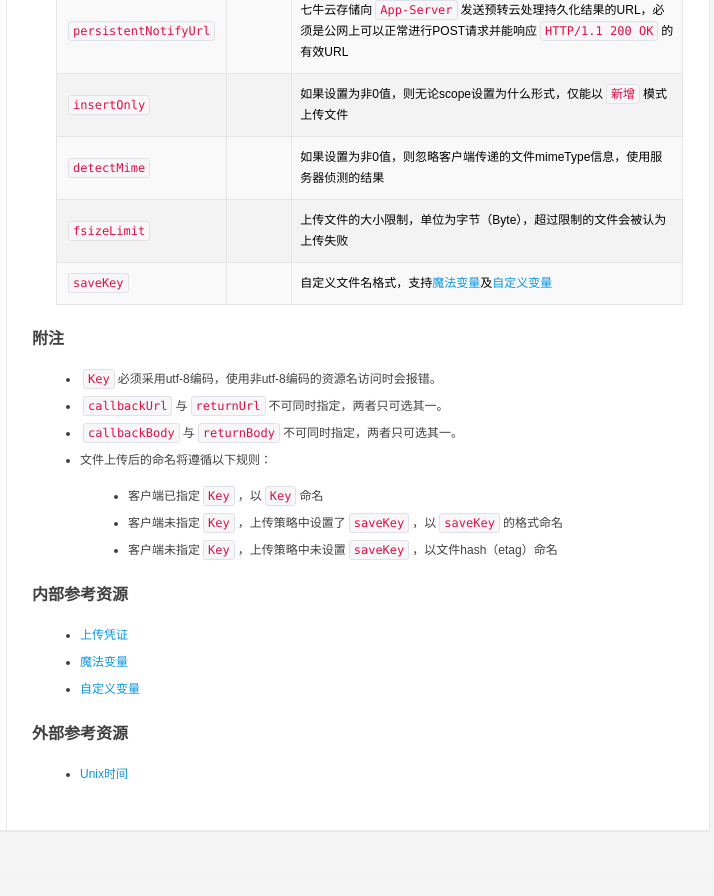
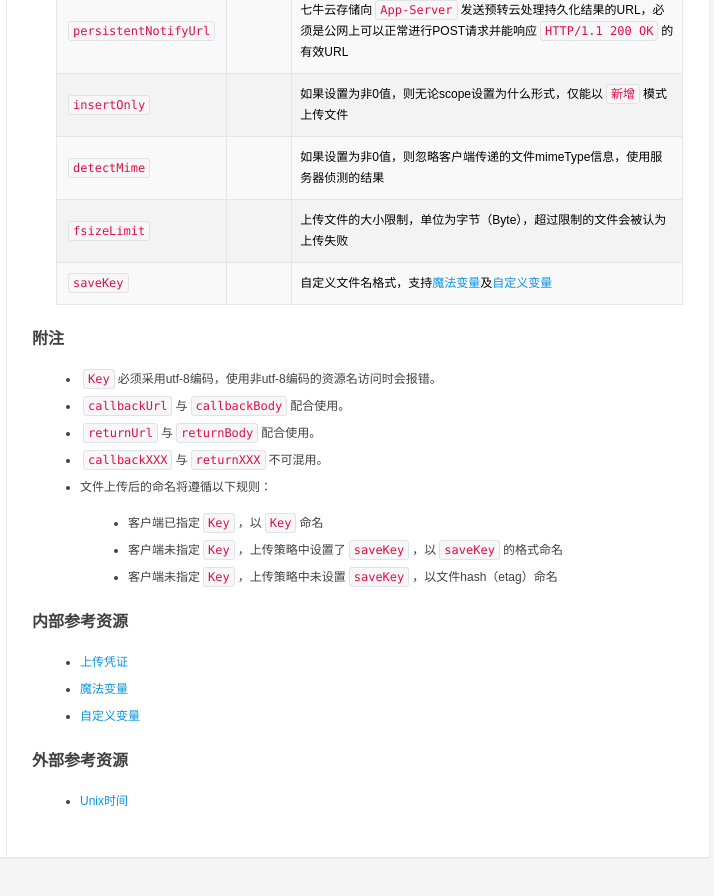
Before and after one commit to qiniu/developer.qiniu.com, a Jekyll site: the page built from docs/v6/api/reference/security/put-policy.md, in a window 1280 px wide and 900 px high, scrolled down 1502 px. Shown: the top 896 px of the window, without its empty margins (411-1125 px from the left). Built offline with Jekyll 4.4.1, drawn with Linux system fonts in a browser that asks for light colours; nearby versions of some CDN libraries; library files that are not in the unit come from our copies; before the commit the page ends 2375 px from its top, so only the background shows below that.

Commit message:
追加returnXXX与callbackXXX不可混用的描述。

```diff
--- a/docs/v6/api/reference/security/put-policy.md
+++ b/docs/v6/api/reference/security/put-policy.md
@@ -57,8 +57,9 @@ order: 980
 ## 附注
 
 - `Key`必须采用utf-8编码，使用非utf-8编码的资源名访问时会报错。
-- `callbackUrl`与`returnUrl`不可同时指定，两者只可选其一。
-- `callbackBody`与`returnBody`不可同时指定，两者只可选其一。
+- `callbackUrl`与`callbackBody`配合使用。
+- `returnUrl`与`returnBody`配合使用。
+- `callbackXXX`与`returnXXX`不可混用。
 - 文件上传后的命名将遵循以下规则：
 
     - 客户端已指定`Key`，以`Key`命名
```
